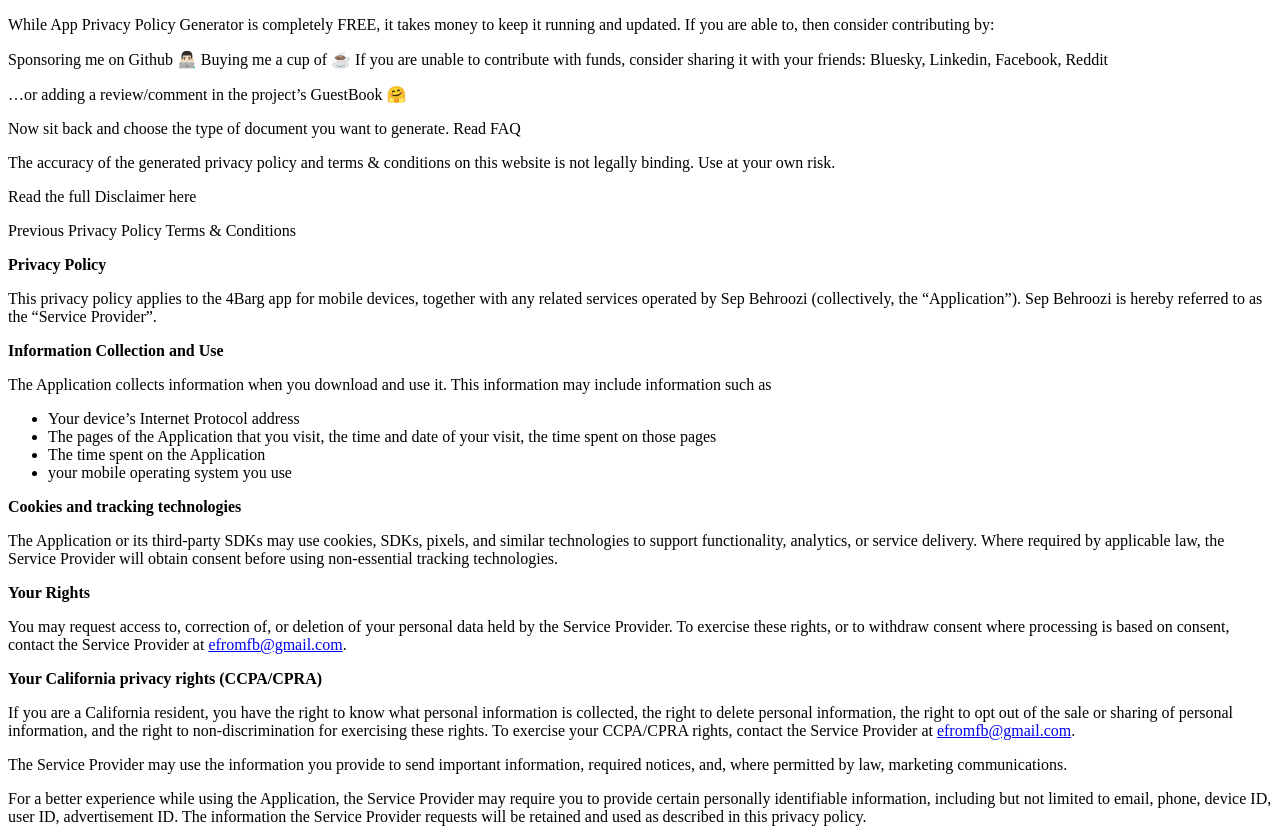
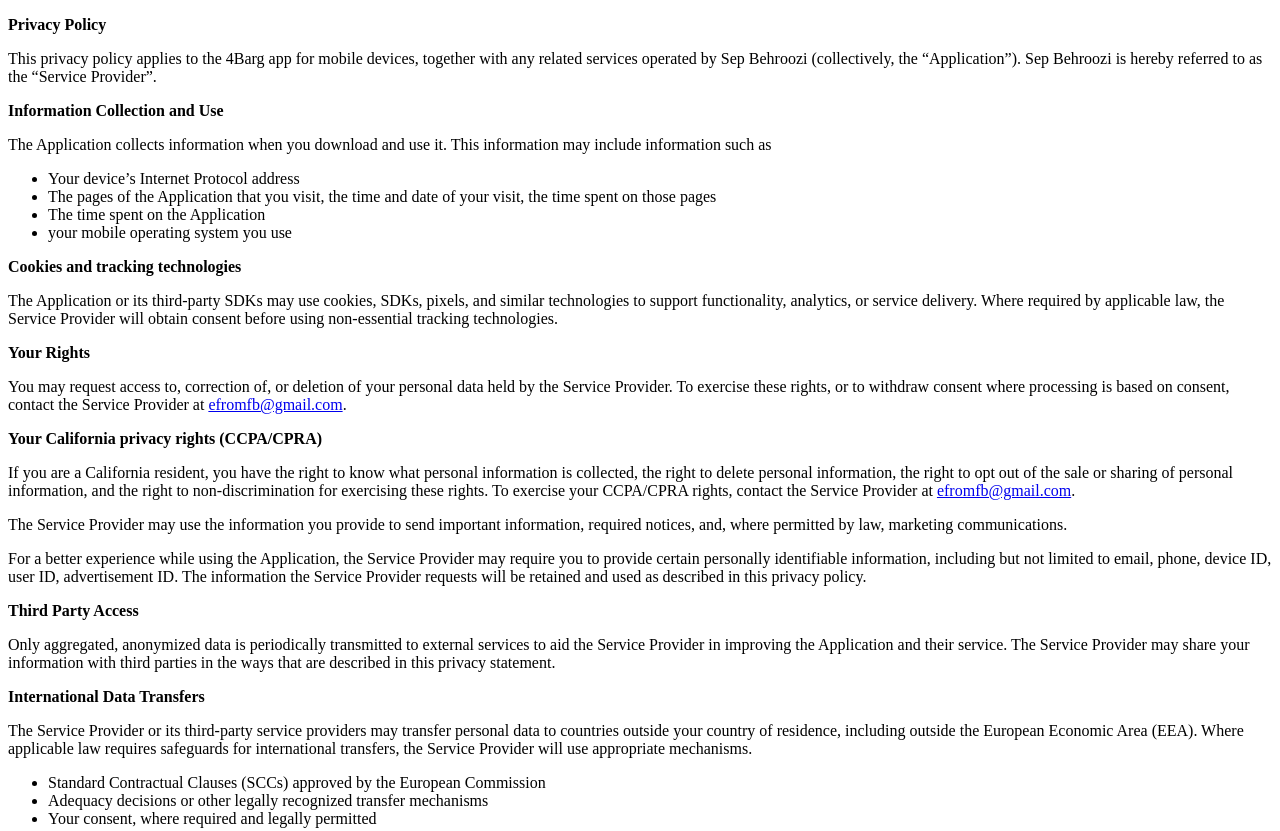
Before and after one commit to sepbehroozi/sepbehroozi.github.io, an Astro site: page /4barg/privacy_policy in a window 1280 px wide. Shown: the top 831 px of the page. Built offline with nearby package versions, Linux system fonts and the light colour scheme; Astro itself is replaced by a stand-in of ours.

Commit message:
fixed tos and pp

```diff
--- a/src/pages/4barg/privacy_policy.md
+++ b/src/pages/4barg/privacy_policy.md
@@ -1,25 +1,3 @@
-
-While App Privacy Policy Generator is completely FREE, it takes money to keep it running and updated. If you are able to, then consider contributing by:
-
-Sponsoring me on Github 👨🏻‍💻
-Buying me a cup of ☕
-If you are unable to contribute with funds, consider sharing it with your friends: Bluesky, Linkedin, Facebook, Reddit
-
-...or adding a review/comment in the project's GuestBook 🤗
-
-Now sit back and choose the type of document you want to generate.
-Read FAQ
-
-The accuracy of the generated privacy policy and terms & conditions on this website is not legally binding. Use at your own risk.
-
-Read the full Disclaimer here
-
-Previous
-Privacy Policy
-Terms & Conditions
-
-
-
 **Privacy Policy**
 
 This privacy policy applies to the 4Barg app for mobile devices, together with any related services operated by Sep Behroozi (collectively, the "Application"). Sep Behroozi is hereby referred to as the "Service Provider".
```
Also changed, not shown: src/pages/4barg/terms_of_service.md (+0 -22 lines).
